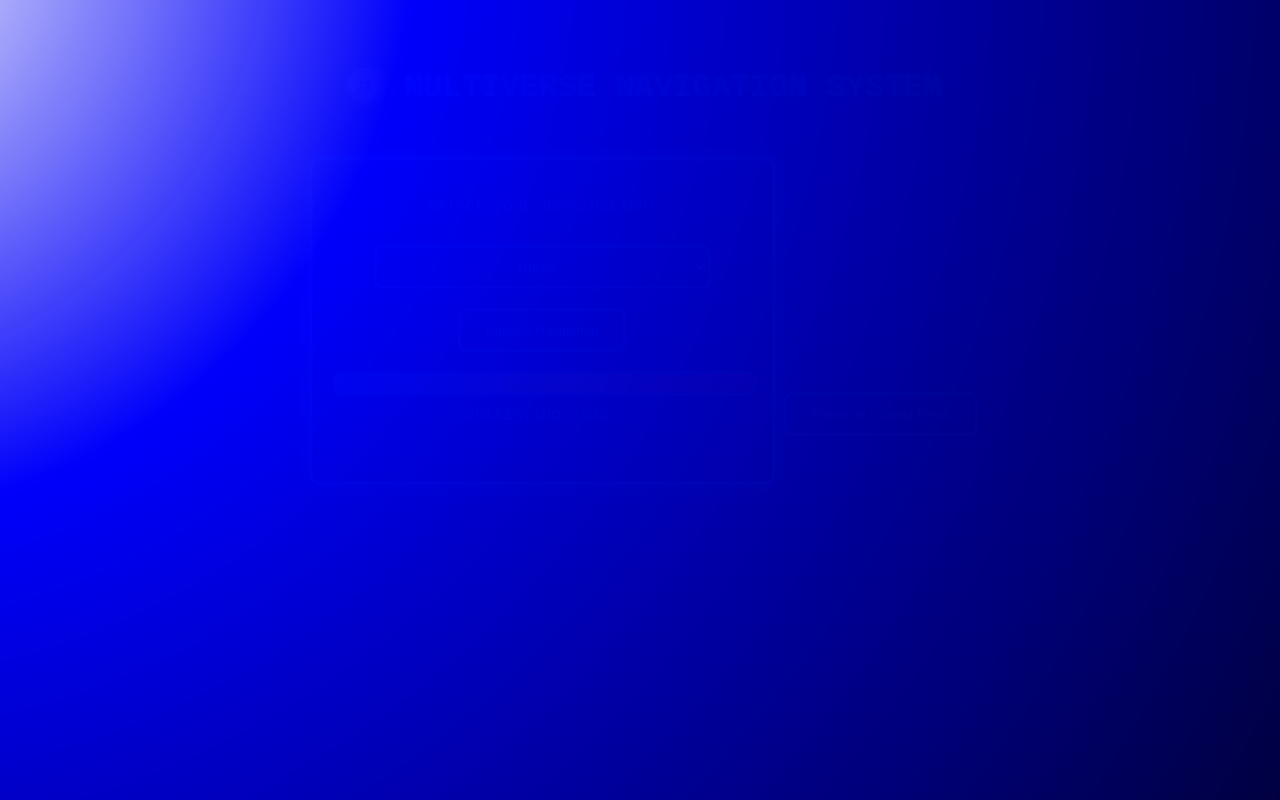
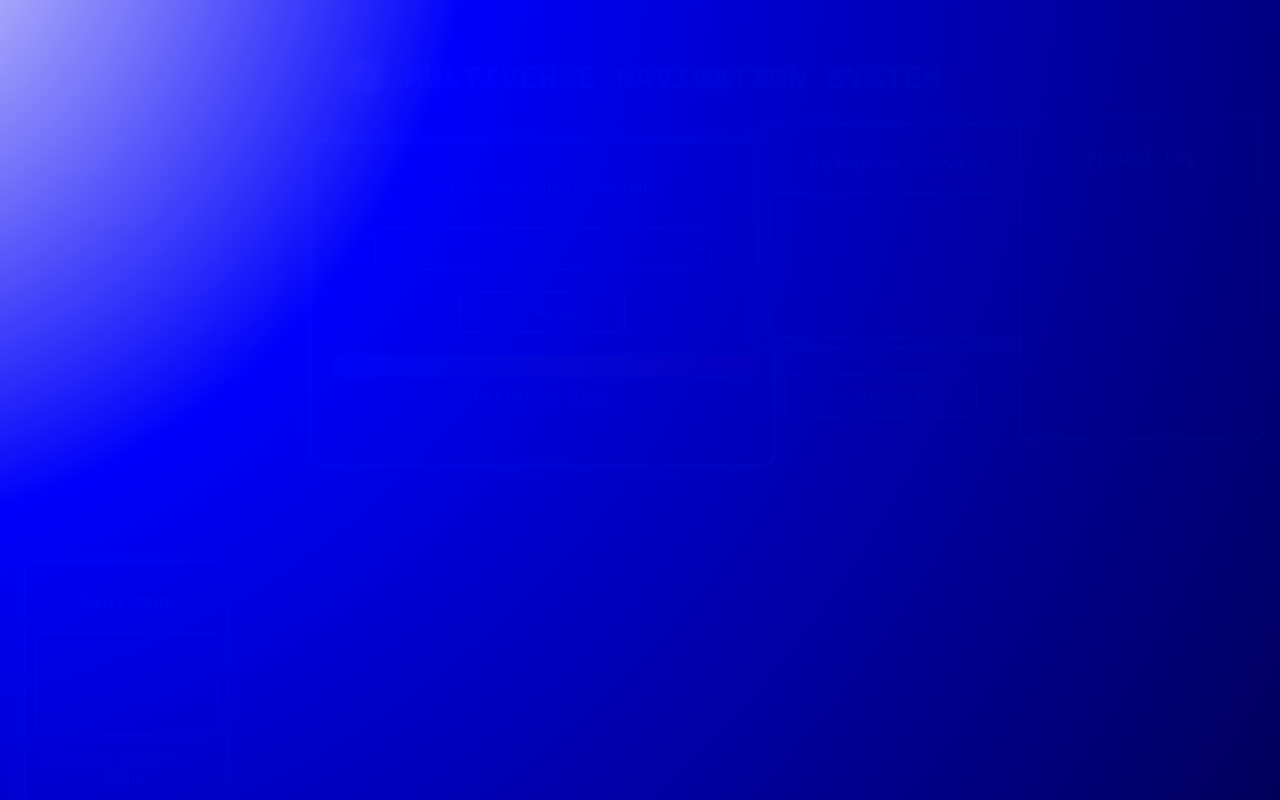
Before and after one commit to crepeguy1/TSO, a plain HTML site: page systems/navigationsys.html in a window 1280 px wide. Both pictures are taken after a click on the button "Engage Navigation". Shown: the top 800 px of the page. Drawn offline with Linux system fonts and the light colour scheme.

Commit message:
change: update task_engines.html, controlpanel.html, index.html, navigationsys.html

```diff
--- a/systems/navigationsys.html
+++ b/systems/navigationsys.html
@@ -6,12 +6,18 @@
 <title>Navigation System</title>
 
 <style>
+    html, body {
+        height: 100%;
+        margin: 0;
+        padding: 0;
+    }
+
     body {
         background: #000;
         color: #0ff;
         font-family: 'Courier New', monospace;
         text-align: center;
-        padding: 40px;
+        padding-top: 40px;
         overflow: hidden;
         transition: background-image 1.5s ease-in-out;
         background-size: cover;
@@ -21,7 +27,7 @@
     #overlay {
         position: fixed;
         inset: 0;
-        background: rgba(0,0,0,0.6);
+        background: rgba(0,0,0,0.55);
         pointer-events: none;
         z-index: 1;
     }
@@ -34,7 +40,7 @@
     }
 
     .panel {
-        margin-top: 30px;
+        margin-top: 20px;
         padding: 20px;
         border: 3px solid #0ff;
         border-radius: 10px;
@@ -94,9 +100,12 @@
         transition: 0.2s;
     }
 
+    /* FULLSCREEN warp tunnel */
     #warpTunnel {
         position: fixed;
         inset: 0;
+        width: 100%;
+        height: 100%;
         background: radial-gradient(circle, #fff 0%, #00f 20%, #000 70%);
         opacity: 0;
         pointer-events: none;
@@ -112,6 +121,7 @@
         100% { background-position: 50% 50%; transform: scale(1); }
     }
 
+    /* Screen shake */
     @keyframes shake {
         0% { transform: translate(0, 0); }
         25% { transform: translate(5px, -5px); }
@@ -120,9 +130,12 @@
         100% { transform: translate(0, 0); }
     }
 
+    /* FULLSCREEN arrival flash */
     #arrivalFlash {
         position: fixed;
         inset: 0;
+        width: 100%;
+        height: 100%;
         background: white;
         opacity: 0;
         pointer-events: none;
@@ -133,6 +146,128 @@
     #status {
         min-height: 40px;
         margin-top: 10px;
+    }
+    #hologram {
+        position: fixed;
+        top: 15%;
+        left: 70%;
+        transform: translateX(-50%);
+        width: 260px;
+        padding: 10px;
+        background: rgba(0, 20, 60, 0.3);
+        border: 2px solid #0ff;
+        border-radius: 10px;
+        color: #0ff;
+        z-index: 3;
+        text-align: center;
+        backdrop-filter: blur(6px);
+        box-shadow: 0 0 25px #0ff, inset 0 0 10px #0ff;
+        animation: holoGlow 3s infinite alternate;
+    }
+
+    #holoImage {
+        width: 100%;
+        height: 140px;
+        background-size: cover;
+        background-position: center;
+        border: 2px solid #0ff;
+        border-radius: 6px;
+        box-shadow: 0 0 20px #0ff;
+        position: relative;
+        overflow: hidden;
+    }
+
+    /* Animated shimmer lines */
+    #holoImage::before {
+        content: "";
+        position: absolute;
+        inset: 0;
+        background: repeating-linear-gradient(
+            to bottom,
+            rgba(0,255,255,0.15) 0px,
+            rgba(0,255,255,0.05) 2px,
+            transparent 4px
+        );
+        animation: holoScan 2s linear infinite;
+    }
+
+    /* Subtle flicker glow */
+    @keyframes holoGlow {
+        0% { box-shadow: 0 0 15px #0ff, inset 0 0 5px #0ff; opacity: 0.9; }
+        50% { box-shadow: 0 0 25px #0ff, inset 0 0 10px #0ff; opacity: 1; }
+        100% { box-shadow: 0 0 15px #0ff, inset 0 0 5px #0ff; opacity: 0.9; }
+    }
+
+    /* Moving scan lines */
+    @keyframes holoScan {
+        0% { background-position: 0 0; }
+        100% { background-position: 0 100%; }
+    }
+
+
+    /* MINI-MAP */
+    #minimap {
+        position: fixed;
+        bottom: 20px;
+        left: 20px;
+        width: 180px;
+        padding: 10px;
+        background: rgba(0,0,0,0.6);
+        border: 2px solid #0ff;
+        border-radius: 10px;
+        color: #0ff;
+        z-index: 3;
+        text-align: center;
+        box-shadow: 0 0 20px #0ff;
+    }
+
+    #minimapPreview {
+        width: 100%;
+        height: 100px;
+        background-size: cover;
+        background-position: center;
+        border: 2px solid #0ff;
+        border-radius: 6px;
+        margin-bottom: 8px;
+    }
+
+    @keyframes holoPulse {
+    0% { opacity: 0.9; box-shadow: 0 0 10px #0ff; }
+    50% { opacity: 1; box-shadow: 0 0 20px #0ff; }
+    100% { opacity: 0.9; box-shadow: 0 0 10px #0ff; }
+    }
+
+    #holoImage {
+        animation: holoPulse 2s infinite;
+    }
+
+
+    /* TRAVEL LOG */
+    #travelLog {
+        position: fixed;
+        top: 120px;
+        right: 20px;
+        width: 220px;
+        height: 300px;
+        overflow-y: auto;
+        background: rgba(0,0,0,0.6);
+        border: 2px solid #0ff;
+        border-radius: 10px;
+        padding: 10px;
+        color: #0ff;
+        z-index: 3;
+    }
+
+    #travelLog ul {
+        list-style: none;
+        padding: 0;
+        margin: 0;
+    }
+
+    #travelLog li {
+        margin-bottom: 6px;
+        border-bottom: 1px solid #0ff;
+        padding-bottom: 4px;
     }
 </style>
 
@@ -176,7 +311,7 @@
 
         <optgroup label="Skyward / PHM">
             <option value="detritus">Detritus (Skyward)</option>
-            <option value="phm">Project Hail Mary – Deep Space</option>
+            <option value="phm">Adrian System Planet (Project Hail Mary)</option>
         </optgroup>
     </select>
 
@@ -191,39 +326,61 @@
 
 <button class="btn" onclick="window.location='controlpanel.html'">Return to Control Panel</button>
 
+<!-- HOLOGRAM -->
+<div id="hologram">
+    <h3>Hologram Preview</h3>
+    <div id="holoImage"></div>
+</div>
+
+<!-- MINI-MAP -->
+<div id="minimap">
+    <h3>Mini‑Map</h3>
+    <div id="minimapPreview"></div>
+    <p id="minimapLabel">Current Location: None</p>
+</div>
+
+<!-- TRAVEL LOG -->
+<div id="travelLog">
+    <h3>Travel Log</h3>
+    <ul id="logList"></ul>
+</div>
+
 <div id="warpTunnel"></div>
 <div id="arrivalFlash"></div>
 
 <script>
+/* All images replaced with stable URLs + your custom Detritus + your PHM image */
 const backgrounds = {
-    // Real places
-    tokyo: "url('https://images.unsplash.com/photo-1505066836043-7a2ae83d1338')",
-    nyc: "url('https://images.unsplash.com/photo-1469474968028-56623f02e42e')",
-    paris: "url('https://images.unsplash.com/photo-1502602898657-3e91760cbb34')",
-    grandcanyon: "url('https://images.unsplash.com/photo-1508261306211-45a1c5c2a5c5')",
-    iceland: "url('https://images.unsplash.com/photo-1500534314211-0a24cd03f2c0')",
-    sahara: "url('https://images.unsplash.com/photo-1508261306211-0e3b5c008651')",
+    tokyo: "url('https://cdn.kimkim.com/files/a/images/6077051d16379eab327d03204d2c5d91cda44b25/original-c0d3cfb1770d1639002f327240fc2338.jpg')",
+    nyc: "url('https://images.unsplash.com/photo-1469474968028-56623f02e42e?auto=format&fit=crop&w=1600&q=80')",
+    paris: "url('https://images.unsplash.com/photo-1502602898657-3e91760cbb34?auto=format&fit=crop&w=1600&q=80')",
+    grandcanyon: "url('https://greensmarteco.com/wp-content/uploads/2020/07/grand-canyon-national-park-horseshoe-bend-travel-usa.jpg')",
+    iceland: "url('https://images.unsplash.com/photo-1500534314211-0a24cd03f2c0?auto=format&fit=crop&w=1600&q=80')",
+    sahara: "url('https://images.unsplash.com/photo-1508261306211-0e3b5c008651?auto=format&fit=crop&w=1600&q=80')",
 
-    // Media‑style
-    hill1985: "url('https://images.unsplash.com/photo-1500534314211-0a24cd03f2c0')",      // small town
-    hill2015: "url('https://images.unsplash.com/photo-1504384308090-c894fdcc538d')",      // clean future city
-    oldwest: "url('https://images.unsplash.com/photo-1501785888041-af3ef285b470')",       // western desert
-    cyberpunk: "url('https://images.unsplash.com/photo-1496307042754-b4aa456c4a2d')",     // neon city
-    fantasy: "url('https://images.unsplash.com/photo-1526481280695-3c687fd543c0')",       // medieval town
-    station: "url('https://images.unsplash.com/photo-1581090700227-1e37b190418e')",       // sci‑fi interior
-    zebes: "url('https://tse4.mm.bing.net/th/id/OIP.e1qfWLuo41TKQh-CuGuK5AAAAA?rs=1&pid=ImgDetMain&o=7&rm=3')",         // alien cavern vibe
+    hill1985: "url('https://images.unsplash.com/photo-1500534314211-0a24cd03f2c0?auto=format&fit=crop&w=1600&q=80')",
+    hill2015: "url('https://images.unsplash.com/photo-1504384308090-c894fdcc538d?auto=format&fit=crop&w=1600&q=80')",
+    oldwest: "url('https://images.unsplash.com/photo-1501785888041-af3ef285b470?auto=format&fit=crop&w=1600&q=80')",
+    cyberpunk: "url('https://images.unsplash.com/photo-1496307042754-b4aa456c4a2d?auto=format&fit=crop&w=1600&q=80')",
+    fantasy: "url('https://images.unsplash.com/photo-1526481280695-3c687fd543c0?auto=format&fit=crop&w=1600&q=80')",
+    station: "url('https://images.unsplash.com/photo-1581090700227-1e37b190418e?auto=format&fit=crop&w=1600&q=80')",
+    zebes: "url('https://i.redd.it/pm466mis31ec1.jpeg')",
 
-    // Sanderson
-    roshar: "url('https://images.unsplash.com/photo-1500534314211-0a24cd03f2c0?roshar')",  // rocky storm plains vibe
-    scadrial: "url('https://images.unsplash.com/photo-1482192596544-9eb780fc7f66')",      // misty industrial city
-    nalthis: "url('https://images.unsplash.com/photo-1500530855697-b586d89ba3ee')",       // colorful city
-    taldain: "url('https://images.unsplash.com/photo-1508261306211-0e3b5c008651?taldain')", // bright desert
-    firstsun: "url('https://images.unsplash.com/photo-1507525428034-b723cf961d3e')",      // tropical island
+    roshar: "url('https://images.unsplash.com/photo-1500534314211-0a24cd03f2c0?auto=format&fit=crop&w=1600&q=80')",
+    scadrial: "url('https://images.unsplash.com/photo-1482192596544-9eb780fc7f66?auto=format&fit=crop&w=1600&q=80')",
+    nalthis: "url('https://images.unsplash.com/photo-1500530855697-b586d89ba3ee?auto=format&fit=crop&w=1600&q=80')",
+    taldain: "url('https://images.unsplash.com/photo-1508261306211-0e3b5c008651?auto=format&fit=crop&w=1600&q=80')",
+    firstsun: "url('https://images.unsplash.com/photo-1507525428034-b723cf961d3e?auto=format&fit=crop&w=1600&q=80')",
 
-    // Skyward / PHM
-    detritus: "url('images/detritus.png')",     // debris‑ring space
-    phm: "url('https://images.unsplash.com/photo-1446776811953-b23d57bd21aa?phm')"        // deep space / ship vibe
+    detritus: "url('images/detritus.png')",
+    phm: "url('https://www.shockmansion.com/wp-content/myimages/2025/11/projecthailmary-still.jpg')"
 };
+
+/* HOLOGRAM PREVIEW */
+document.getElementById("destination").addEventListener("change", function() {
+    let key = this.value;
+    document.getElementById("holoImage").style.backgroundImage = backgrounds[key];
+});
 
 function engage() {
     let destKey = document.getElementById("destination").value;
@@ -267,6 +424,17 @@ function engage() {
 
                 const label = document.querySelector(`#destination option[value="${destKey}"]`).textContent;
                 status.innerText = "Arrived at " + label + ".";
+
+                /* MINI-MAP UPDATE */
+                document.getElementById("minimapPreview").style.backgroundImage = backgrounds[destKey];
+                document.getElementById("minimapLabel").innerText = "Current Location: " + label;
+
+                /* TRAVEL LOG UPDATE */
+                let log = document.getElementById("logList");
+                let entry = document.createElement("li");
+                entry.innerText = "Arrived at " + label + " — " + new Date().toLocaleTimeString();
+                log.appendChild(entry);
+
             }, 2300);
         }
     }, 120);
```
Also changed, not shown: controlpanel.html (+0 -1 lines), index.html (+27 -0 lines), systems/deloreanui.html (renamed from tasks/task_deloreanui.html, +1 -1 lines), tasks/task_engines.html (+1 -1 lines), 2 other files.
